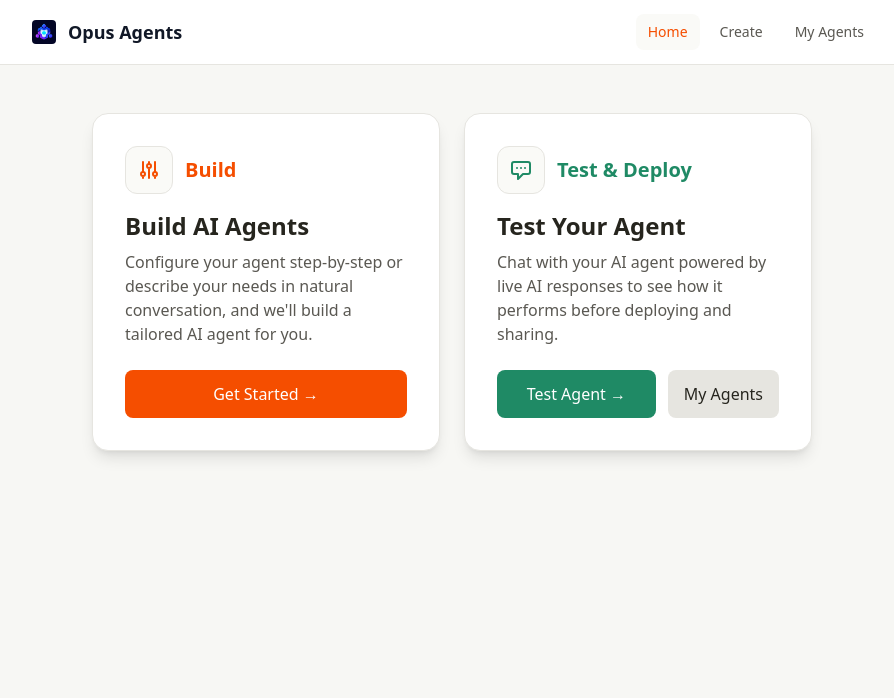
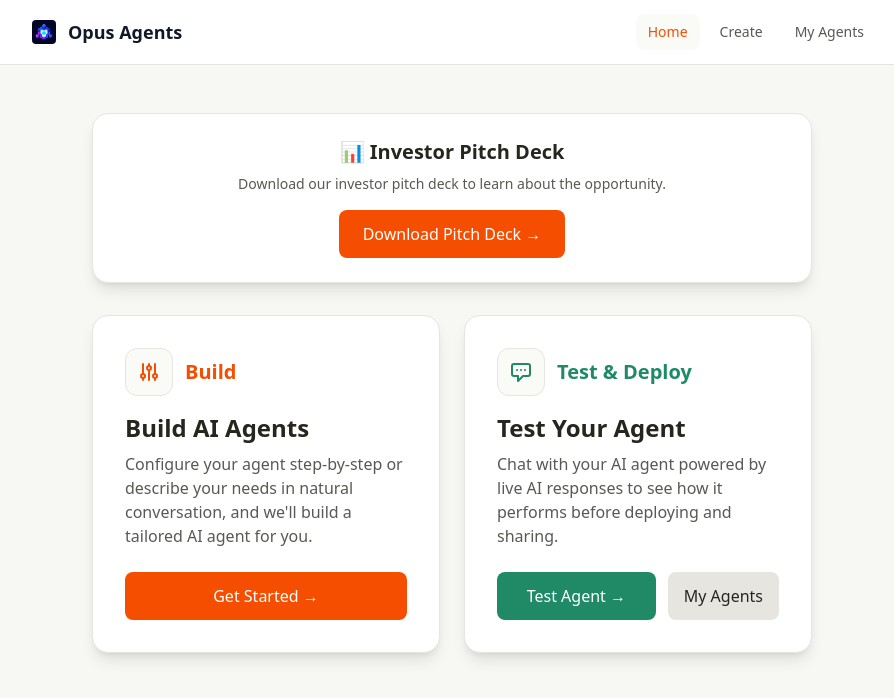
Before and after one commit to mohammedkhadar/ai-agents, a React (Vite) app in the folder frontend/: page / in a window 1280 px wide. Shown: the top 698 px of the page, without its empty margins (188-1082 px from the left). Built offline with nearby package versions, Linux system fonts and the light colour scheme; no server answers.

Commit message:
feat: add investor pitch deck download to homepage

```diff
--- a/frontend/src/pages/Index.tsx
+++ b/frontend/src/pages/Index.tsx
@@ -7,6 +7,20 @@ const Index: React.FC = () => {
     <div className="min-h-screen bg-[#f7f7f4]">
       <Navbar />
       <div className="max-w-3xl mx-auto p-6 pt-12">
+        <div className="mb-8 rounded-2xl p-6 shadow-lg border border-[#e6e5e0] bg-white text-center">
+          <h2 className="text-xl font-bold text-[#26251e] mb-2">📊 Investor Pitch Deck</h2>
+          <p className="text-[#5a5852] mb-4 text-sm">
+            Download our investor pitch deck to learn about the opportunity.
+          </p>
+          <a
+            href="/investor_pitch.pptx"
+            download
+            className="inline-block px-6 py-3 bg-[#f54e00] text-white font-medium rounded-lg hover:bg-[#d04200] transition-colors"
+          >
+            Download Pitch Deck →
+          </a>
+        </div>
+
         <main>
           <div className="grid md:grid-cols-2 gap-6 max-w-3xl mx-auto">
             <div className="bg-white rounded-2xl p-8 shadow-lg hover:shadow-xl transition-shadow flex flex-col justify-between border border-[#e6e5e0]">
```
Also changed, not shown: 2 other files (tests, documents, lock files or other folders).
